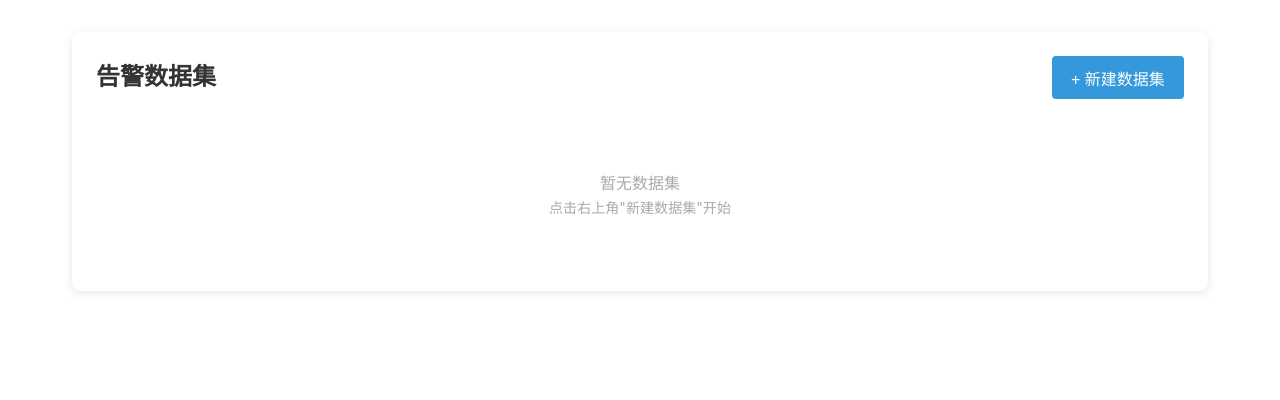
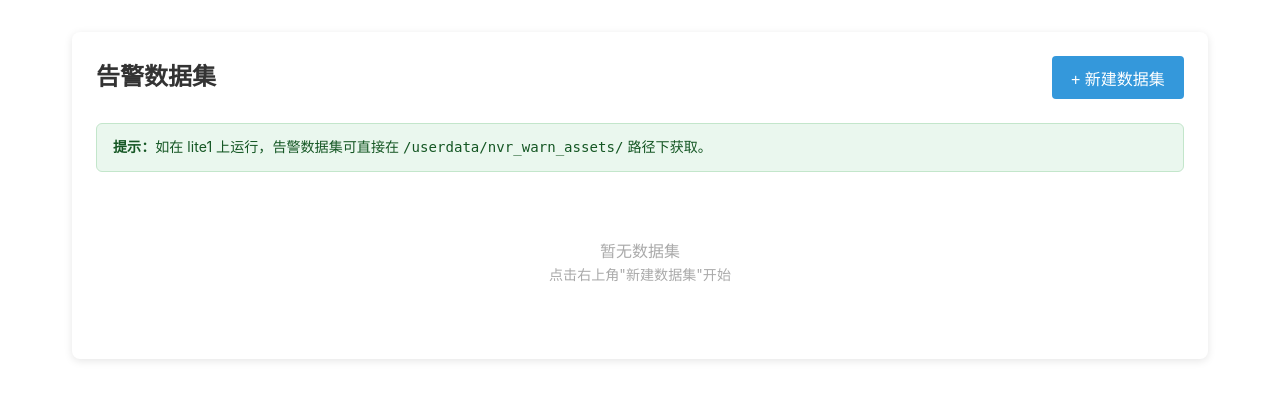
Before and after one commit to jiangxio/video-alert-evaluation, a Flask app: page /alerts/ in a window 1280 px wide. Shown: the part 112-512 px from the top of the page. Run offline with Flask 3, Linux system fonts and the light colour scheme; data that the repository does not hold is empty.

Commit message:
docs: 告警数据集页面增加 lite1 路径提示
在告警数据集页面标题下方增加提示：
如在 lite1 上运行，告警数据集可直接在 /userdata/nvr_warn_assets/ 路径下获取。

Co-Authored-By: Claude Sonnet 4.6 <noreply@anthropic.com>

```diff
--- a/app/templates/alerts.html
+++ b/app/templates/alerts.html
@@ -57,6 +57,10 @@
   <div class="page-header">
     <h2>告警数据集</h2>
     <button class="btn" onclick="openCreateModal()">+ 新建数据集</button>
+  </div>
+
+  <div style="background:#eaf7ee;border:1px solid #c3e6cb;border-radius:6px;padding:0.75rem 1rem;margin-bottom:1.2rem;font-size:0.88rem;color:#155724;">
+    <strong>提示：</strong>如在 lite1 上运行，告警数据集可直接在 <code>/userdata/nvr_warn_assets/</code> 路径下获取。
   </div>
 
   <div id="dataset-container">
```
